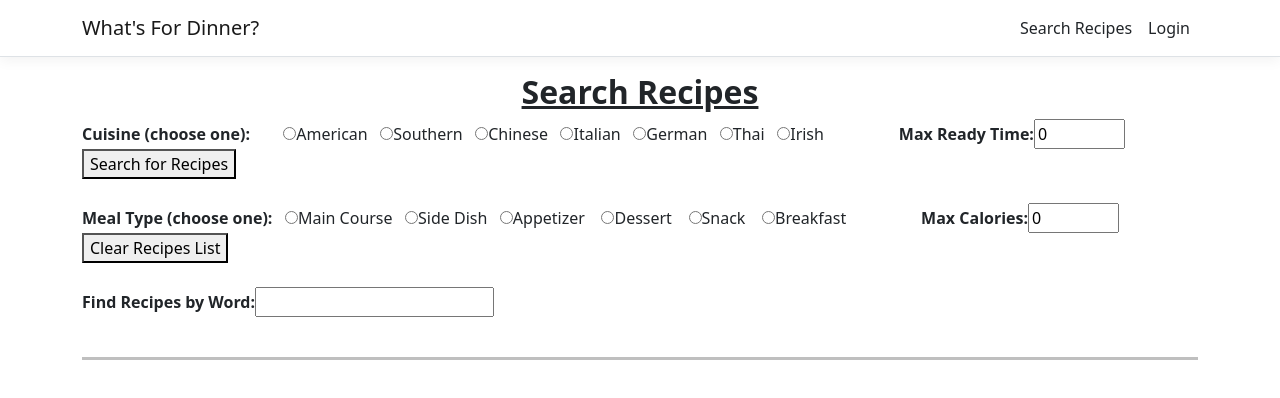
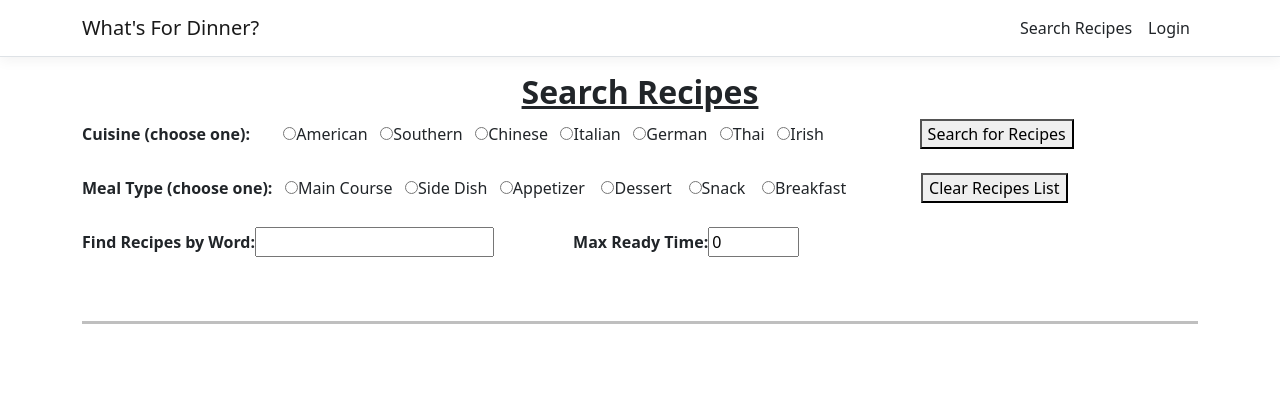
Before and after one commit to kfannin308/WhatsForDinner, an Angular app in the folder WhatsForDinner/ClientApp/: page /search-recipes in a window 1280 px wide. Shown: the top 398 px of the page. Built offline with nearby package versions, Linux system fonts and the light colour scheme.

Commit message:
Fav Grid Working

```diff
--- a/WhatsForDinner/ClientApp/src/app/favorites/favorites.component.html
+++ b/WhatsForDinner/ClientApp/src/app/favorites/favorites.component.html
@@ -1,4 +1,4 @@
-<!--div *ngIf="currentUser != null || currentUser != undefined">
+<div *ngIf="currentUser != null || currentUser != undefined">
   <h2>Welcome to your favorites {{currentUser.firstName}}!</h2>
 
   <div class="d-flex flex-row flex-wrap">
@@ -11,8 +11,8 @@
 
     </app-recipe-list>
   </div>
-  </div-->
-<div *ngIf="currentUser != null || currentUser != undefined">
+  </div>
+<!--div *ngIf="currentUser != null || currentUser != undefined">
   <h2>Welcome to your favorites {{currentUser.firstName}}!</h2>
   <div *ngIf="favorites">
     <div *ngFor="let favorite of favorites">
@@ -30,7 +30,7 @@
     </div>
 
   </div>
-</div>
+</div-->
 <div *ngIf="currentUser == null || favorites == null">
   <h3>
     You have no favorites, look around for something good slacker.
--- a/WhatsForDinner/ClientApp/src/app/recipe-details/recipe-details.component.html
+++ b/WhatsForDinner/ClientApp/src/app/recipe-details/recipe-details.component.html
@@ -3,8 +3,9 @@
 
 <h3>Title: {{loadedDetails.title}}</h3>
 <div>
-  <b>Ready in Minutes: </b> {{loadedDetails.readyInMinutes}} &nbsp;&nbsp;
-  <b>Servings: </b>{{loadedDetails.servings}}
+  <b>Ready in Minutes: </b> {{loadedDetails.readyInMinutes}} &nbsp;&nbsp;&nbsp;&nbsp;
+  <b>Servings: </b>{{loadedDetails.servings}} &nbsp;&nbsp;&nbsp;&nbsp;
+
 </div>
 <p>
   <b>Cuisine: </b>{{loadedDetails.cuisines}} &nbsp;&nbsp;
--- a/WhatsForDinner/ClientApp/src/app/recipe-details/recipe-details.component.ts
+++ b/WhatsForDinner/ClientApp/src/app/recipe-details/recipe-details.component.ts
@@ -29,7 +29,8 @@ export class RecipeDetailsComponent implements OnInit {
   @Input() public image: string = ""
   @Input() public summary: string = "";
   @Input() public cuisines: string = "";
-  @Input() public dishTypes: string = ""
+  @Input() public dishTypes: string = "";
+
 
   ngOnInit(): void {
 
--- a/WhatsForDinner/ClientApp/src/app/search-recipes/search-recipes.component.html
+++ b/WhatsForDinner/ClientApp/src/app/search-recipes/search-recipes.component.html
@@ -23,11 +23,10 @@
     <input type="radio" [(ngModel)]="myCuisine" name="cuisine" value="irish">
     <label for="irish">Irish</label>&nbsp;&nbsp;
 
-    &nbsp; &nbsp; &nbsp; &nbsp;&nbsp; &nbsp;&nbsp; &nbsp;&nbsp;
+    &nbsp; &nbsp; &nbsp; &nbsp;&nbsp; &nbsp;&nbsp; &nbsp;&nbsp;&nbsp;&nbsp; &nbsp;&nbsp;
 
-    <label for="maxReadyTime (minutes)"><b>Max Ready Time:</b></label>
-    <input type="text" [(ngModel)]="maxReadyTime" name="maxReadyTime" size="4">&nbsp;&nbsp;&nbsp;&nbsp;&nbsp;&nbsp;
-    <button (click)=" getListwithFilter(myType,myWordSearch,myCuisine,maxReadyTime,maxCalories)">Search for Recipes</button>&nbsp;&nbsp;&nbsp;
+
+    <button (click)=" getListwithFilter(myType,myWordSearch,myCuisine,maxReadyTime)">Search for Recipes</button>&nbsp;&nbsp;&nbsp;
     <!--button (click)="getMockRecipes()">Get Mock Data</button-->
     <br /><br />
     <b>Meal Type (choose one):</b>&nbsp;&nbsp;
@@ -45,8 +44,6 @@
     <label for="breakfast">Breakfast</label>&nbsp; &nbsp;
     &nbsp; &nbsp; &nbsp; &nbsp;&nbsp; &nbsp;&nbsp; &nbsp;
 
-    <label for="maxCalories"><b>Max Calories:</b></label>
-    <input type="text" [(ngModel)]="maxCalories" name="maxCalories" size="4">&nbsp;&nbsp;&nbsp;&nbsp;&nbsp;&nbsp;
     <button (click)="clearRecipeList()">
       Clear Recipes List
     </button>
@@ -56,7 +53,9 @@
   <br />
 
   <label for="wordSearch"><b>Find Recipes by Word: </b> </label>
-  <input [(ngModel)]="myWordSearch">
+  <input [(ngModel)]="myWordSearch">   &nbsp; &nbsp;&nbsp; &nbsp; &nbsp; &nbsp;&nbsp; &nbsp;&nbsp; &nbsp;&nbsp;
+  <label for="maxReadyTime (minutes)"><b>Max Ready Time:</b></label>
+  <input type="text" [(ngModel)]="maxReadyTime" name="maxReadyTime" size="4">&nbsp;&nbsp;&nbsp;&nbsp;&nbsp;&nbsp;
   &nbsp; &nbsp;&nbsp; &nbsp; &nbsp; &nbsp;&nbsp; &nbsp;&nbsp; &nbsp;&nbsp;
   &nbsp; &nbsp; &nbsp; &nbsp;&nbsp; &nbsp;&nbsp; &nbsp;
   &nbsp; &nbsp; &nbsp;&nbsp; &nbsp;&nbsp; &nbsp;
@@ -72,7 +71,7 @@
   <br /><br />
   <hr style="height:3px; color:black;" />
 
-  <div class="d-flex flex-row flex-wrap" >
+  <div class="d-flex flex-row flex-wrap">
     <app-recipe-list *ngFor="let currLoadedRecipe of loadedRecipes.results"
                      [title]=currLoadedRecipe.title
                      [id]=currLoadedRecipe.id
--- a/WhatsForDinner/ClientApp/src/app/search-recipes/search-recipes.component.ts
+++ b/WhatsForDinner/ClientApp/src/app/search-recipes/search-recipes.component.ts
@@ -30,7 +30,7 @@ export class SearchRecipesComponent implements OnInit {
   public restrictions: string = "";
   private filterString: string = "";
   public maxReadyTime: number = 0;
-  public maxCalories: number = 0;
+
 
   @Input() public loadedDetails: RecipeDetails = new RecipeDetails();
 
@@ -49,11 +49,11 @@ export class SearchRecipesComponent implements OnInit {
 
 
 
-  public getListwithFilter(myType: string, wordSearch: string, cuisine: string, maxReadyTime: number, maxCalories: number) {
+  public getListwithFilter(myType: string, wordSearch: string, cuisine: string, maxReadyTime: number) {
     // The order is important here.  If we subscribe FIRST, we can guarantee we will receive
     // all data provided by the event.  If we subscribe SECOND, we may not.
 
-    console.log("filters: " + this.myType + "  " + this.myWordSearch + "  " + this.myCuisine + " " + this.maxReadyTime + " " + this.maxCalories);
+    console.log("filters: " + this.myType + "  " + this.myWordSearch + "  " + this.myCuisine + " " + this.maxReadyTime);
     if (!this.isNewFilteredRecipeAvailEventSubscribed) {
       this.thisRecipesService.newFilteredRecipesAvailableEvent.subscribe((recipes) => {
         this.loadedRecipes = recipes;
@@ -78,14 +78,10 @@ export class SearchRecipesComponent implements OnInit {
     if (this.maxReadyTime != 0) {
       this.filterString = this.filterString + "&maxReadyTime" + this.maxReadyTime;
     }
-    if (this.maxCalories != 0) {
-      this.filterString = this.filterString + "&maxCalories" + this.maxReadyTime;
-    }
     console.log("myType: " + this.myType);
     console.log("myCuisine: " + this.myCuisine);
     console.log("myWordSearch: " + this.myWordSearch);
     console.log("maxReadyTime: " + this.maxReadyTime);
-    console.log("maxCalories: " + this.maxCalories);
     console.log("FilterString: " + this.filterString);
     this.thisRecipesService.GetListWithFilter(this.filterString);
     this.myType = "";
--- a/WhatsForDinner/ClientApp/src/app/services/recipe.service.ts
+++ b/WhatsForDinner/ClientApp/src/app/services/recipe.service.ts
@@ -116,7 +116,6 @@ export class RecipeDetails {
   public cuisines: string = "";
   public dishTypes: string = ""
 
-
 }
 
 export class Ingredients {
```
